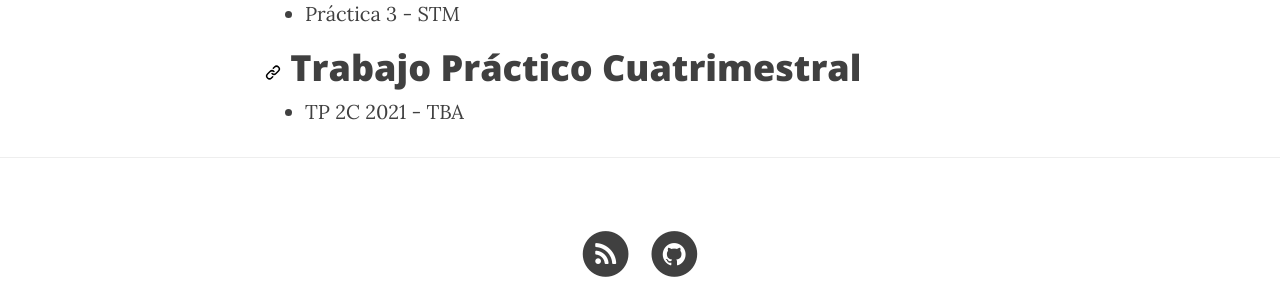
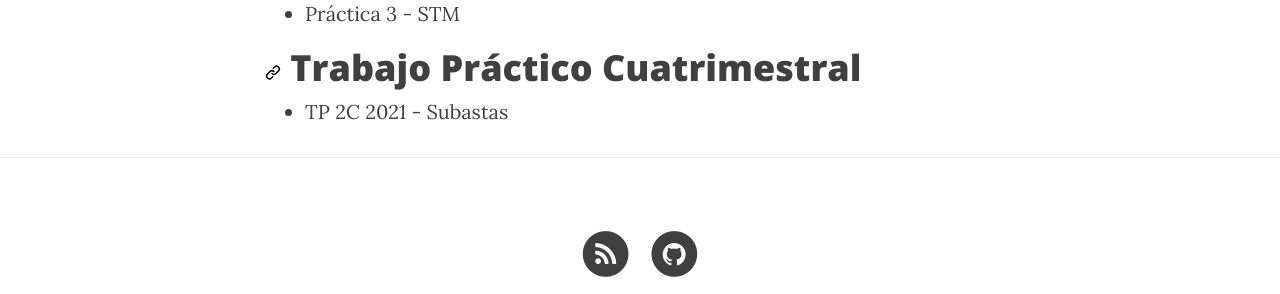
Before and after one commit to arquitecturas-concurrentes/arquitecturas-concurrentes.github.io, a Jekyll site: the page built from cursada.md, in a window 1280 px wide and 900 px high, scrolled down 2322 px. Shown: the part 503-797 px from the top of the window. Built offline with Jekyll 4.4.1, drawn with Linux system fonts in a browser that asks for light colours; nearby versions of some CDN libraries.

Commit message:
Update cursada.md

```diff
--- a/cursada.md
+++ b/cursada.md
@@ -41,4 +41,4 @@
 
 # Trabajo Práctico Cuatrimestral #
 
-* [TP 2C 2021 - TBA]()
+* [TP 2C 2021 - Subastas](https://docs.google.com/document/d/1rOg2TUugXZgx23GhXBzUHakV3vDEkfaT2HLzVKIZ1Q0/edit?usp=sharing)
```
